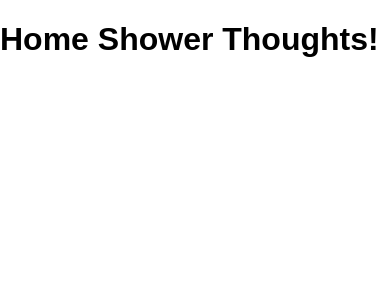
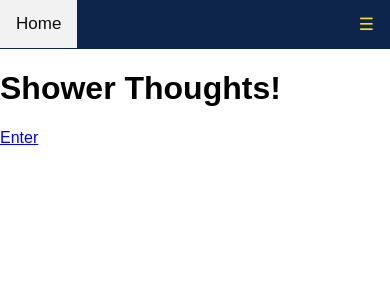
Before and after one commit to GregoryhClark/Shower-Thoughts, a React (Create React App) app: page / in a window 390 px wide. Shown: the top 300 px of the page. Built offline with nearby package versions, Linux system fonts and the light colour scheme.

Commit message:
added Topnav

```diff
--- a/src/App.js
+++ b/src/App.js
@@ -13,6 +13,7 @@ class App extends Component {
   render() {
     return (
       <div className="app_master">
+            <TopNav/>
         <HashRouter>
           <Switch>
             <Route exact path = '/' component={Home}/>
--- a/src/components/Dash/Dash.js
+++ b/src/components/Dash/Dash.js
@@ -1,10 +1,13 @@
 import React, { Component } from 'react';
+// import TopNav from '../TopNav/TopNav';
 
 class Dash extends Component {
     render() {
         return (
             <div className="Dash_master">
+
                 <h1>Dash Shower Thoughts!</h1>
+
             </div>
         )
     }
--- a/src/components/Home/Home.js
+++ b/src/components/Home/Home.js
@@ -6,7 +6,12 @@ class Home extends Component {
     render() {
         return (
             <div className="Home_master">
-                <h1>Home Shower Thoughts!</h1>
+            <div className="home_header">
+            <h1>Shower Thoughts!</h1>
+            </div>
+
+            <a href="/#/dash" className="enter">Enter</a>
+
 
             </div>
         )
--- a/src/components/TopNav/TopNav.css
+++ b/src/components/TopNav/TopNav.css
@@ -0,0 +1,51 @@
+.TopNav {
+    overflow: hidden;
+    background-color: #0E254B;
+  }
+
+  .TopNav a {
+    float: left;
+    display: block;
+    color: #FFDD27;
+    text-align: center;
+    padding: 14px 16px;
+    text-decoration: none;
+    font-size: 17px;
+  }
+
+  .TopNav a:hover {
+    background-color: #F2F2F2;
+    color: #0D0D0D;
+  }
+
+  .active {
+    background-color: #0E254B;
+    color: white;
+  }
+
+  .TopNav .icon {
+    display: none;
+  }
+
+  @media screen and (max-width: 600px) {
+    .TopNav a:not(:first-child) {display: none;}
+    .TopNav a.icon {
+      float: right;
+      display: block;
+    }
+  }
+
+  @media screen and (max-width: 600px) {
+    .TopNav.responsive {position: relative;}
+    .TopNav.responsive .icon {
+      position: absolute;
+      right: 0;
+      top: 0;
+      font-size:15px
+    }
+    .TopNav.responsive a {
+      float: none;
+      display: block;
+      text-align: left;
+    }
+  }
--- a/src/components/TopNav/TopNav.js
+++ b/src/components/TopNav/TopNav.js
@@ -1,10 +1,25 @@
 import React, { Component } from 'react';
+import './TopNav.css'
 
 class TopNav extends Component {
+    changeHamburger() {
+        var x = document.getElementById("myTopnav");
+        if (x.className === "TopNav") {
+            x.className += " responsive";
+        } else {
+            x.className = "TopNav";
+        }
+    }
     render() {
         return (
             <div className="TopNav_master">
-                <h1> TOPNAV Shower Thoughts!</h1>
+                <div className="TopNav" id="myTopnav">
+                <a href="/#/" className="active">Home</a>
+                <a href="/#/dash">Dashboard</a>
+                <a href="/#/settings">Settings</a>
+                <a href="javascript:void(0);" className="icon" onClick={this.changeHamburger}>&#9776;</a>
+                </div>
+
             </div>
         )
     }
```
